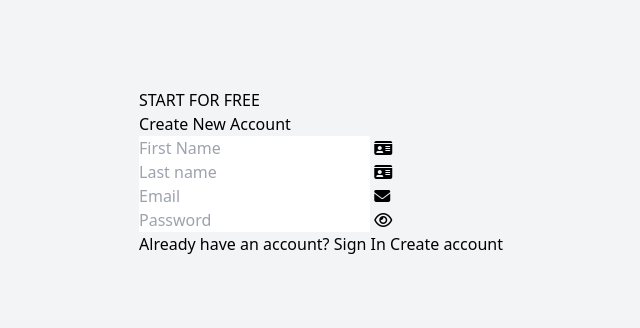
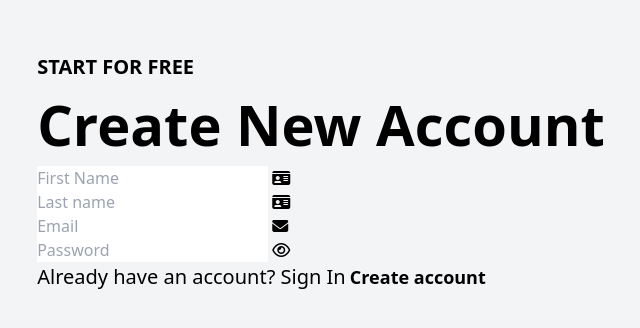
Before and after one commit to DesmonFur/create-account, a plain HTML site: page index.html in a window 1280 px wide. Shown: the part 220-548 px from the top of the page, without its empty margins (319-959 px from the left). Drawn offline with nearby package versions, Linux system fonts and the light colour scheme.

Commit message:
typography styles

```diff
--- a/index.css
+++ b/index.css
@@ -1 +1,19 @@
 /* Add your CSS here. Utilize Tailwind classes or write custom styles to bring your unique design to life. */
+
+span {
+  font-size: 1.25rem;
+}
+
+h1 {
+  font-size: 3.5rem;
+}
+
+.sub-header,
+h1,
+button {
+  font-weight: bold;
+}
+
+button {
+  font-size: 18px;
+}
```
